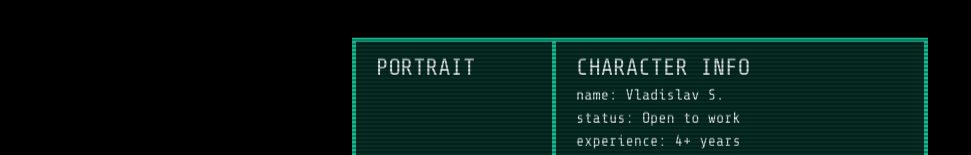
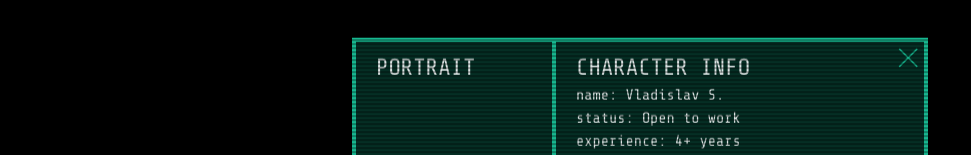
Before and after one commit to C0deCat/portfolio-page, a React (Vite) app: page / in a window 1280 px wide. Both pictures are taken after a click on the button 639 px from the left and 1422 px from the top of the page. Shown: the part 800-955 px from the top of the page, without its empty margins (0-971 px from the left). Built offline with nearby package versions, Linux system fonts and the light colour scheme; a web font is replaced by a local one.

Commit message:
smoothed cat animation

```diff
--- a/src/sections/Expertise.tsx
+++ b/src/sections/Expertise.tsx
@@ -7,6 +7,7 @@ import type { DescriptonBlockProps } from "../types";
 import catStanding from "../assets/CatStanding.png";
 import wantedKitty from "../assets/WantedKitty.png";
 import wantedKittyActive from "../assets/WantedKitty_active.png";
+import CloseIcon from "../assets/Close.svg?react";
 
 const catSize = 150;
 
@@ -68,6 +69,7 @@ const thirdRow: DescriptonBlockProps[] = [
 const Expertise: React.FC = () => {
   const sectionRef = useRef<HTMLElement | null>(null);
   const [progress, setProgress] = useState(0);
+  const [displayProgress, setDisplayProgress] = useState(0);
   const [isCardVisible, setIsCardVisible] = useState(false);
   const [maxTranslation, setMaxTranslation] = useState({ x: 0, y: 0 });
   const cardWrapperRef = useRef<HTMLDivElement | null>(null);
@@ -119,6 +121,29 @@ const Expertise: React.FC = () => {
   }, [isCardVisible]);
 
   useEffect(() => {
+    let frame: number;
+
+    const smoothProgress = () => {
+      setDisplayProgress((current) => {
+        const diff = progress - current;
+        const step = diff * 0.1;
+
+        if (Math.abs(diff) < 0.001) {
+          return progress;
+        }
+
+        return current + step;
+      });
+
+      frame = window.requestAnimationFrame(smoothProgress);
+    };
+
+    frame = window.requestAnimationFrame(smoothProgress);
+
+    return () => window.cancelAnimationFrame(frame);
+  }, [progress]);
+
+  useEffect(() => {
     const updateTranslationLimits = () => {
       if (!sectionRef.current || !treeRef.current) {
         return;
@@ -165,13 +190,14 @@ const Expertise: React.FC = () => {
       return 'path("M 0 0")';
     }
 
-    const controlPointX = -x * 0.4;
     const controlPointY = y * 1;
     return `path("M 0 80 Q 0 ${controlPointY} -${x} ${y}")`;
   }, [maxTranslation]);
 
   const catMotionStyles = useMemo(() => {
-    const distance = `${Math.min(Math.max(progress, 0), 1) * 100}%`;
+    const clampedProgress = Math.min(Math.max(displayProgress, 0), 1);
+    const easedProgress = clampedProgress * clampedProgress;
+    const distance = `${easedProgress * 100}%`;
 
     return {
       offsetPath: catOffsetPath,
@@ -181,10 +207,10 @@ const Expertise: React.FC = () => {
       offsetRotate: "0deg",
       WebkitOffsetRotate: "0deg",
       transition:
-        "offset-distance 0.1s ease-out, -webkit-offset-distance 0.1s ease-out",
-      transform: `scale(${1 + progress * 0.5})`,
+        "offset-distance 0.25s ease-out, -webkit-offset-distance 0.25s ease-out, transform 0.25s ease-out",
+      transform: `scale(${1 + easedProgress * 0.5})`,
     } as CSSProperties;
-  }, [catOffsetPath, progress]);
+  }, [catOffsetPath, displayProgress]);
 
   const cardWrapperClass = classNames(
     "flex flex-col flex-wrap @container",
@@ -192,6 +218,10 @@ const Expertise: React.FC = () => {
       ? "absolute left-1/2 top-1/2 -translate-x-1/2 -translate-y-1/2 z-20"
       : "hidden"
   );
+
+  const onClose = useCallback(() => {
+    setIsCardVisible(false);
+  }, []);
 
   const showCallToAction = hasReachedKitty && !isCardVisible;
 
@@ -273,6 +303,12 @@ const Expertise: React.FC = () => {
         ref={cardWrapperRef}
         style={{ width: "min(max(40vw,36rem),100vw)" }}
       >
+        <button
+          className="text-3xl leading-none absolute right-[10px] top-[10px] text-(--color-primary) cursor-pointer z-20"
+          onClick={onClose}
+        >
+          <CloseIcon className="h-5 w-5" />
+        </button>
         <div className="flex flex-wrap @md:flex-nowrap items-stretch w-full">
           {renderBlocks(firstRow)}
         </div>
```
